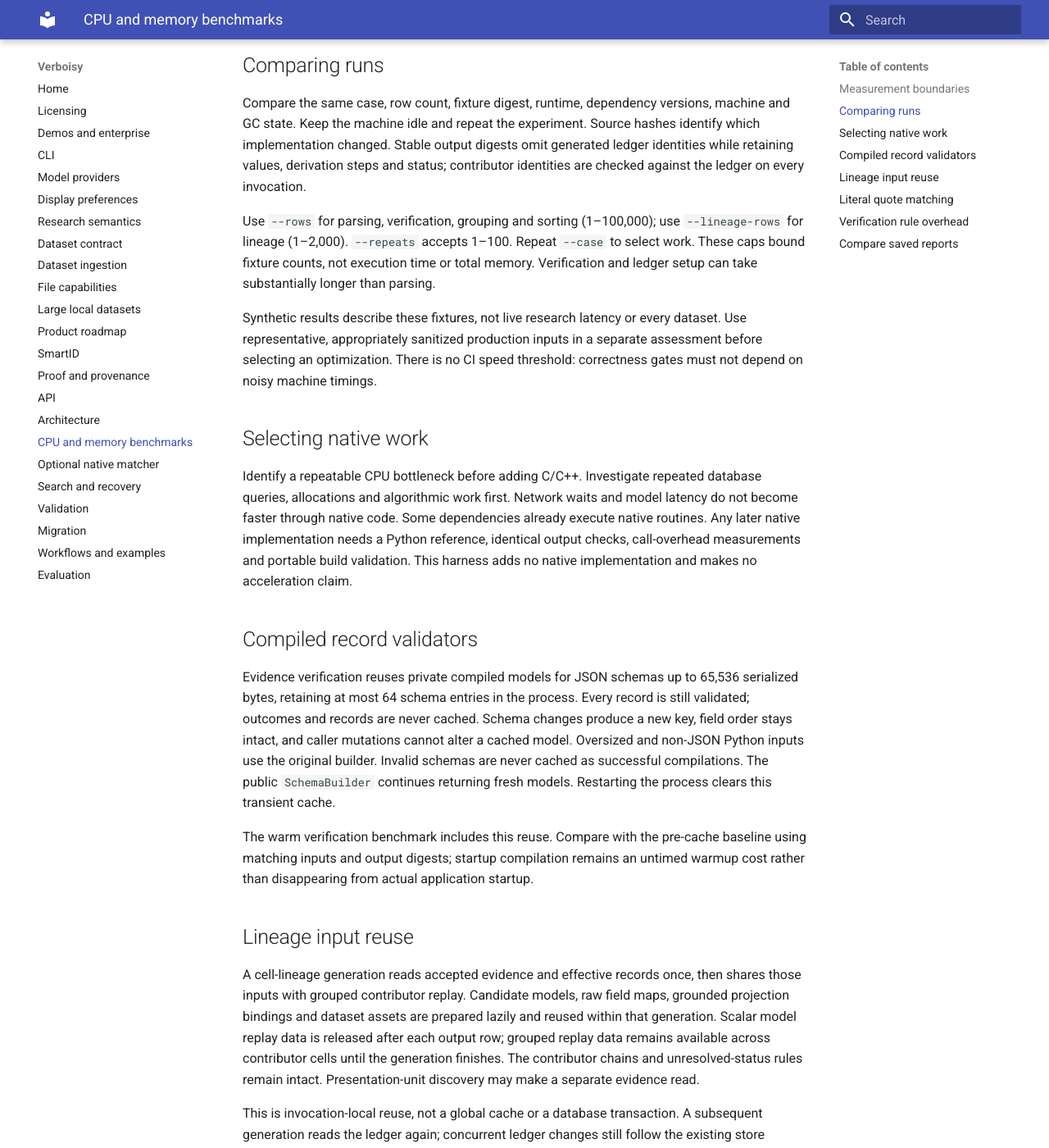
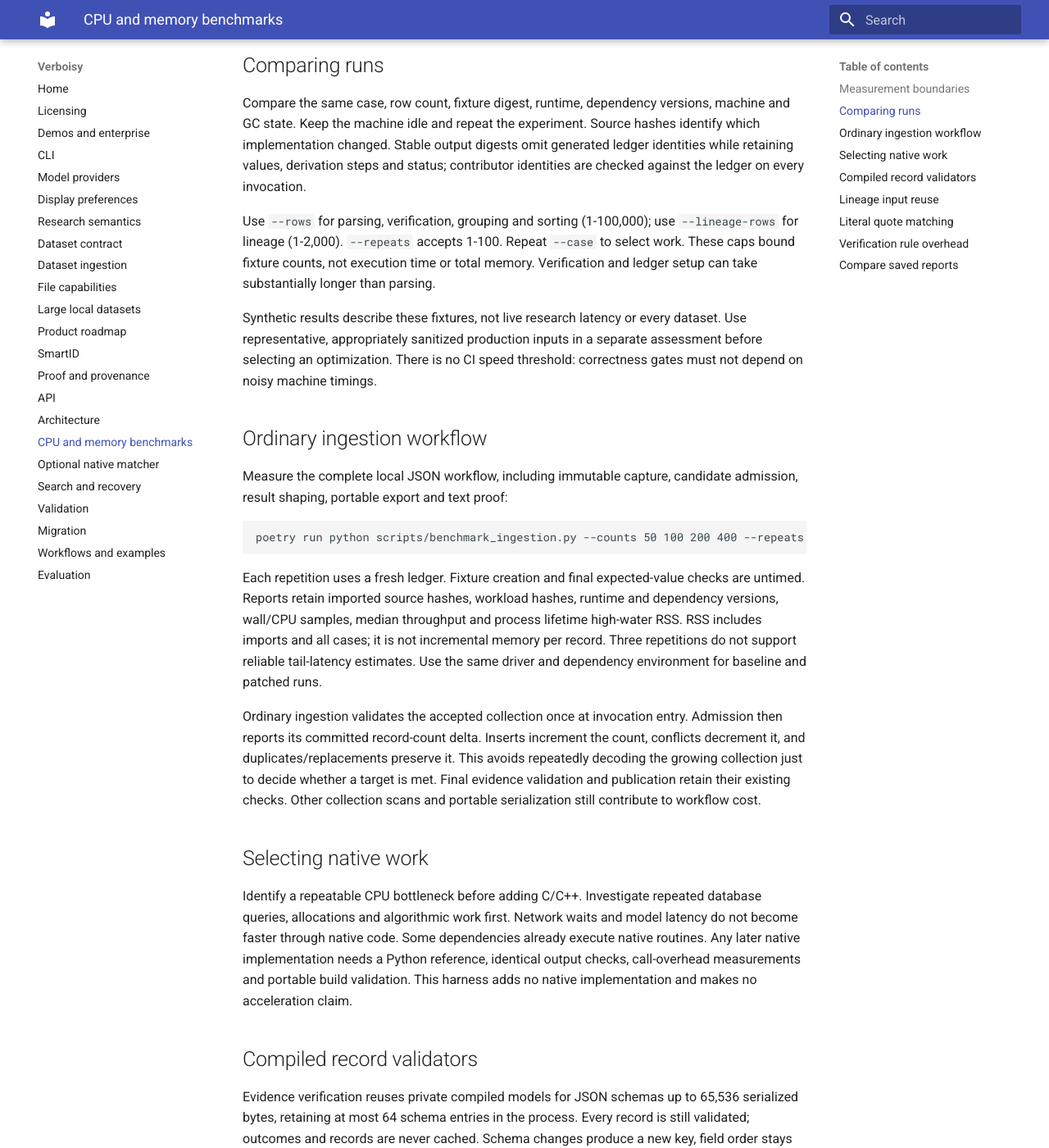
Before and after one commit to EmanueleTorrisi/verboisy, an MkDocs documentation site: the page built from docs/benchmarks.md, in a window 1280 px wide and 1400 px high, scrolled down 1119 px. Shown: the whole window at 82% size. Built offline with MkDocs 1.6.1 and Material for MkDocs 9.7.7, drawn with Linux system fonts in a browser that asks for light colours.

Commit message:
docs(benchmarks): define the full ingestion measurement contract

````diff
--- a/docs/benchmarks.md
+++ b/docs/benchmarks.md
@@ -54,8 +54,8 @@ which implementation changed. Stable output digests omit generated ledger identi
 while retaining values, derivation steps and status; contributor identities are checked
 against the ledger on every invocation.
 
-Use `--rows` for parsing, verification, grouping and sorting (1–100,000); use
-`--lineage-rows` for lineage (1–2,000). `--repeats` accepts 1–100. Repeat `--case` to
+Use `--rows` for parsing, verification, grouping and sorting (1-100,000); use
+`--lineage-rows` for lineage (1-2,000). `--repeats` accepts 1-100. Repeat `--case` to
 select work. These caps bound fixture counts, not execution time or total memory.
 Verification and ledger setup can take substantially longer than parsing.
 
@@ -63,6 +63,29 @@ Synthetic results describe these fixtures, not live research latency or every da
 Use representative, appropriately sanitized production inputs in a separate assessment
 before selecting an optimization. There is no CI speed threshold: correctness gates
 must not depend on noisy machine timings.
+
+## Ordinary ingestion workflow
+
+Measure the complete local JSON workflow, including immutable capture, candidate
+admission, result shaping, portable export and text proof:
+
+```bash
+poetry run python scripts/benchmark_ingestion.py --counts 50 100 200 400 --repeats 3 > benchmark-results/ingestion.json
+```
+
+Each repetition uses a fresh ledger. Fixture creation and final expected-value
+checks are untimed. Reports retain imported source hashes, workload hashes, runtime
+and dependency versions, wall/CPU samples, median throughput and process lifetime
+high-water RSS. RSS includes imports and all cases; it is not incremental memory
+per record. Three repetitions do not support reliable tail-latency estimates.
+Use the same driver and dependency environment for baseline and patched runs.
+
+Ordinary ingestion validates the accepted collection once at invocation entry.
+Admission then reports its committed record-count delta. Inserts increment the
+count, conflicts decrement it, and duplicates/replacements preserve it. This avoids
+repeatedly decoding the growing collection just to decide whether a target is met.
+Final evidence validation and publication retain their existing checks. Other
+collection scans and portable serialization still contribute to workflow cost.
 
 ## Selecting native work
 
````
